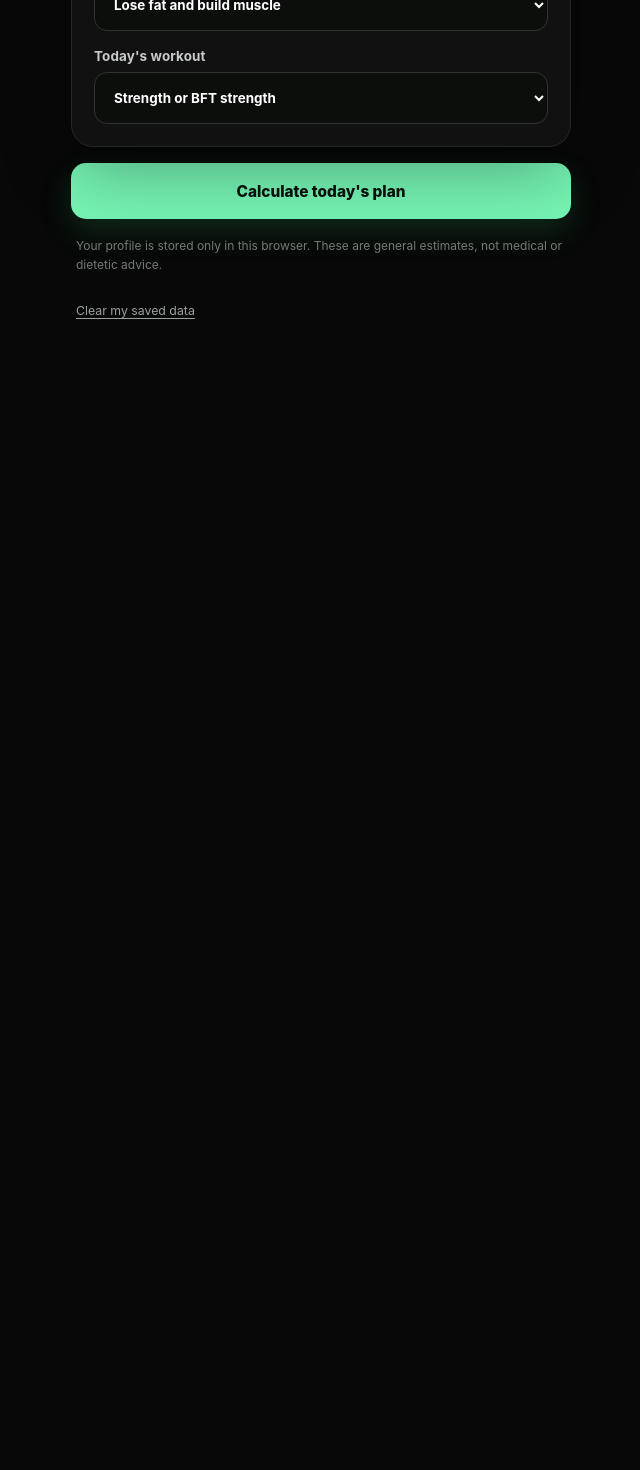
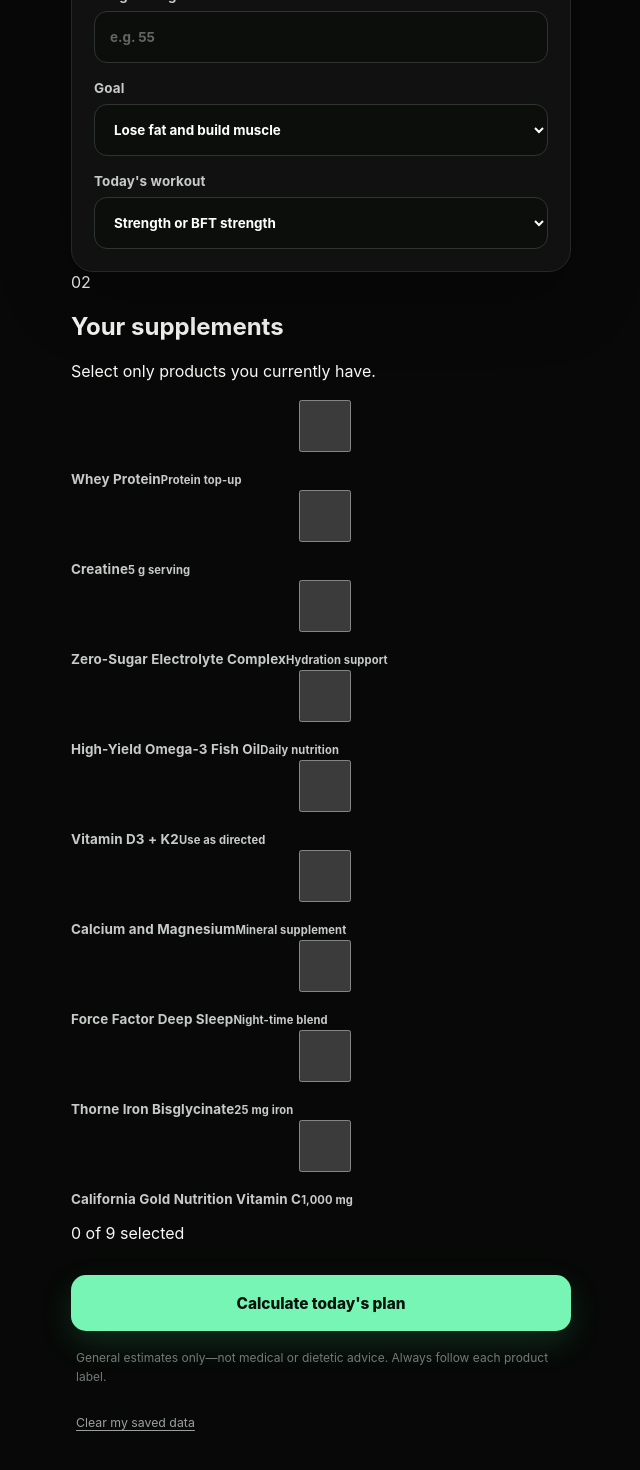
Before and after one commit to wonderchoc/daily-fuel, a React (Vite) app: page / in a window 1280 px wide. Shown: the part 762-2232 px from the top of the page, without its empty margins (319-959 px from the left). Before the commit the page ends 1142 px from the top, so only its background shows below. Built offline with nearby package versions, Linux system fonts and the light colour scheme.

Commit message:
Add supplement inventory and daily recommendations

```diff
--- a/src/App.tsx
+++ b/src/App.tsx
@@ -1,15 +1,9 @@
-import { useEffect, useState } from "react";
+import { useEffect, useMemo, useState } from "react";
 import "./App.css";
 
 type Goal = "fat-loss" | "recomposition" | "maintain" | "muscle-gain";
-type Workout =
-  | "rest"
-  | "yoga"
-  | "strength"
-  | "cardio"
-  | "easy-run"
-  | "long-run"
-  | "double-session";
+type Workout = "rest" | "yoga" | "strength" | "cardio" | "easy-run" | "long-run" | "double-session";
+type SupplementStatus = "recommended" | "optional" | "check";
 
 interface Profile {
   name: string;
@@ -21,122 +15,125 @@
   workout: Workout;
 }
 
-const STORAGE_KEY = "dailyFuelProfileV2";
+interface Supplement {
+  id: string;
+  name: string;
+  detail: string;
+}
+
+interface SupplementAdvice extends Supplement {
+  status: SupplementStatus;
+  reason: string;
+}
+
+const PROFILE_KEY = "dailyFuelProfileV2";
+const SUPPLEMENT_KEY = "dailyFuelSupplementsV2";
+
+const supplements: Supplement[] = [
+  { id: "whey", name: "Whey Protein", detail: "Protein top-up" },
+  { id: "creatine", name: "Creatine", detail: "5 g serving" },
+  { id: "electrolytes", name: "Zero-Sugar Electrolyte Complex", detail: "Hydration support" },
+  { id: "omega3", name: "High-Yield Omega-3 Fish Oil", detail: "Daily nutrition" },
+  { id: "d3k2", name: "Vitamin D3 + K2", detail: "Use as directed" },
+  { id: "calmag", name: "Calcium and Magnesium", detail: "Mineral supplement" },
+  { id: "sleep", name: "Force Factor Deep Sleep", detail: "Night-time blend" },
+  { id: "iron", name: "Thorne Iron Bisglycinate", detail: "25 mg iron" },
+  { id: "vitaminc", name: "California Gold Nutrition Vitamin C", detail: "1,000 mg" },
+];
 
 const defaultProfile: Profile = {
-  name: "",
-  age: "",
-  sex: "female",
-  heightCm: "",
-  weightKg: "",
-  goal: "recomposition",
-  workout: "strength",
+  name: "", age: "", sex: "female", heightCm: "", weightKg: "",
+  goal: "recomposition", workout: "strength",
 };
 
+function safelyLoad<T>(key: string, fallback: T): T {
+  try {
+    const saved = localStorage.getItem(key);
+    return saved ? JSON.parse(saved) as T : fallback;
+  } catch {
+    return fallback;
+  }
+}
+
+function getSupplementAdvice(item: Supplement, workout: Workout): SupplementAdvice {
+  const hardTraining = ["strength", "cardio", "long-run", "double-session"].includes(workout);
+  const endurance = ["cardio", "long-run", "double-session"].includes(workout);
+
+  switch (item.id) {
+    case "whey":
+      return { ...item, status: hardTraining ? "recommended" : "optional", reason: hardTraining ? "Useful after training if food will not cover your protein target." : "Use only to close a protein gap; whole foods can cover the target." };
+    case "creatine":
+      return { ...item, status: "recommended", reason: "Take your usual daily serving. Consistency matters more than workout timing." };
+    case "electrolytes":
+      return { ...item, status: endurance ? "recommended" : "optional", reason: endurance ? "Useful for longer, hotter or high-sweat training. Follow the product label." : "Usually optional for a short indoor session; water may be enough." };
+    case "omega3":
+      return { ...item, status: "optional", reason: "A routine nutrition choice, not a workout-specific boost. Take with food if it is part of your usual plan." };
+    case "d3k2":
+      return { ...item, status: "optional", reason: "Continue only as directed for your usual routine; it is not adjusted by today’s workout." };
+    case "calmag":
+      return { ...item, status: "optional", reason: "Not workout-specific. Use only within the label directions and your nutrition plan." };
+    case "sleep":
+      return { ...item, status: hardTraining ? "optional" : "optional", reason: "Optional at night if you already tolerate it. Check the full label and avoid combining with alcohol or sedating products." };
+    case "iron":
+      return { ...item, status: "check", reason: "Do not take iron because of a workout. Use only when a clinician has confirmed a need and advised the dose." };
+    case "vitaminc":
+      return { ...item, status: "optional", reason: "Not required for workout recovery. Stay within the label directions and avoid stacking other vitamin C products." };
+    default:
+      return { ...item, status: "optional", reason: "Follow the product label." };
+  }
+}
+
 function App() {
-  const [profile, setProfile] = useState<Profile>(() => {
-    const saved = localStorage.getItem(STORAGE_KEY);
-    return saved ? JSON.parse(saved) : defaultProfile;
-  });
+  const [profile, setProfile] = useState<Profile>(() => safelyLoad(PROFILE_KEY, defaultProfile));
+  const [selected, setSelected] = useState<string[]>(() => safelyLoad(SUPPLEMENT_KEY, []));
+  const [results, setResults] = useState<{ calories: number; protein: number; carbs: number; fat: number } | null>(null);
 
-  const [results, setResults] = useState<{
-    calories: number;
-    protein: number;
-    carbs: number;
-    fat: number;
-  } | null>(null);
+  useEffect(() => localStorage.setItem(PROFILE_KEY, JSON.stringify(profile)), [profile]);
+  useEffect(() => localStorage.setItem(SUPPLEMENT_KEY, JSON.stringify(selected)), [selected]);
 
-  useEffect(() => {
-localStorage.setItem(STORAGE_KEY, JSON.stringify(profile));
-  }, [profile]);
+  const advice = useMemo(
+    () => supplements.filter((item) => selected.includes(item.id)).map((item) => getSupplementAdvice(item, profile.workout)),
+    [selected, profile.workout],
+  );
 
-  function updateProfile<K extends keyof Profile>(
-    field: K,
-    value: Profile[K]
-  ) {
-    setProfile((current) => ({
-      ...current,
-      [field]: value,
-    }));
+  function updateProfile<K extends keyof Profile>(field: K, value: Profile[K]) {
+    setProfile((current) => ({ ...current, [field]: value }));
+  }
+
+  function toggleSupplement(id: string) {
+    setSelected((current) => current.includes(id) ? current.filter((item) => item !== id) : [...current, id]);
   }
 
   function calculatePlan() {
     const { age, sex, heightCm, weightKg, goal, workout } = profile;
     if (age === "" || heightCm === "" || weightKg === "") {
-  alert("Please enter your age, height and weight.");
-  return;
-}
-    if (
-      age < 18 ||
-      age > 100 ||
-      heightCm < 120 ||
-      heightCm > 230 ||
-      weightKg < 35 ||
-      weightKg > 250
-    ) {
+      alert("Please enter your age, height and weight.");
+      return;
+    }
+    if (age < 18 || age > 100 || heightCm < 120 || heightCm > 230 || weightKg < 35 || weightKg > 250) {
       alert("Please check your age, height and weight.");
       return;
     }
-
-    const sexAdjustment = sex === "male" ? 5 : -161;
-
-    const bmr =
-      10 * weightKg +
-      6.25 * heightCm -
-      5 * age +
-      sexAdjustment;
-
-    const baseCalories = bmr * 1.4;
-
-    const goalMultiplier: Record<Goal, number> = {
-      "fat-loss": 0.88,
-      recomposition: 0.95,
-      maintain: 1,
-      "muscle-gain": 1.08,
-    };
-
-    const workoutCalories: Record<Workout, number> = {
-      rest: 0,
-      yoga: 80,
-      strength: 180,
-      cardio: 220,
-      "easy-run": 200,
-      "long-run": 400,
-      "double-session": 500,
-    };
-
-    const proteinPerKg: Record<Goal, number> = {
-      "fat-loss": 2,
-      recomposition: 1.9,
-      maintain: 1.6,
-      "muscle-gain": 1.8,
-    };
-
-    const calorieTarget =
-      baseCalories * goalMultiplier[goal] +
-      workoutCalories[workout];
-
+    const bmr = 10 * weightKg + 6.25 * heightCm - 5 * age + (sex === "male" ? 5 : -161);
+    const goalMultiplier: Record<Goal, number> = { "fat-loss": 0.88, recomposition: 0.95, maintain: 1, "muscle-gain": 1.08 };
+    const workoutCalories: Record<Workout, number> = { rest: 0, yoga: 80, strength: 180, cardio: 220, "easy-run": 200, "long-run": 400, "double-session": 500 };
+    const proteinPerKg: Record<Goal, number> = { "fat-loss": 2, recomposition: 1.9, maintain: 1.6, "muscle-gain": 1.8 };
+    const calorieTarget = bmr * 1.4 * goalMultiplier[goal] + workoutCalories[workout];
     const protein = Math.round(weightKg * proteinPerKg[goal]);
     const fat = Math.round(weightKg * 0.8);
-
-    const remainingCalories =
-      calorieTarget - protein * 4 - fat * 9;
-
-    const carbs = Math.max(0, Math.round(remainingCalories / 4));
-
-    setResults({
-      calories: Math.round(calorieTarget),
-      protein,
-      carbs,
-      fat,
-    });
+    const carbs = Math.max(0, Math.round((calorieTarget - protein * 4 - fat * 9) / 4));
+    setResults({ calories: Math.round(calorieTarget), protein, carbs, fat });
   }
 
   function clearProfile() {
-    localStorage.removeItem(STORAGE_KEY);
+    localStorage.removeItem(PROFILE_KEY);
+    localStorage.removeItem(SUPPLEMENT_KEY);
     setProfile(defaultProfile);
+    setSelected([]);
     setResults(null);
   }
+
+  const numericChange = (field: "age" | "heightCm" | "weightKg", value: string) => updateProfile(field, value === "" ? "" : Number(value));
 
   return (
     <main className="page">
@@ -144,207 +141,53 @@
         <header>
           <p className="eyebrow">DAILY TRAINING NUTRITION</p>
           <h1>Daily Fuel</h1>
-          <p className="intro">
-            Calculate an estimated nutrition target based on your body,
-            goal and today&apos;s workout.
-          </p>
+          <p className="intro">Calculate an estimated nutrition target and see which supplements from your own inventory fit today.</p>
         </header>
 
-        <div className="form-grid">
-          <label>
-            Name
-            <input
-              type="text"
-              value={profile.name}
-              placeholder="Your name"
-              onChange={(event) =>
-                updateProfile("name", event.target.value)
-              }
-            />
-          </label>
+        <section className="panel">
+          <div className="section-heading"><span>01</span><div><h2>Your profile</h2><p>Saved only on this device.</p></div></div>
+          <div className="form-grid">
+            <label>Name<input type="text" value={profile.name} placeholder="Your name" onChange={(event) => updateProfile("name", event.target.value)} /></label>
+            <label>Age<input type="number" value={profile.age} placeholder="e.g. 44" min="18" max="100" inputMode="numeric" onChange={(event) => numericChange("age", event.target.value)} /></label>
+            <label>Sex<select value={profile.sex} onChange={(event) => updateProfile("sex", event.target.value as Profile["sex"])}><option value="female">Female</option><option value="male">Male</option></select></label>
+            <label>Height in cm<input type="number" value={profile.heightCm} placeholder="e.g. 163" min="120" max="230" inputMode="decimal" onChange={(event) => numericChange("heightCm", event.target.value)} /></label>
+            <label>Weight in kg<input type="number" value={profile.weightKg} placeholder="e.g. 55" min="35" max="250" step="0.1" inputMode="decimal" onChange={(event) => numericChange("weightKg", event.target.value)} /></label>
+            <label>Goal<select value={profile.goal} onChange={(event) => updateProfile("goal", event.target.value as Goal)}><option value="fat-loss">Lose fat</option><option value="recomposition">Lose fat and build muscle</option><option value="maintain">Maintain</option><option value="muscle-gain">Build muscle</option></select></label>
+            <label className="full-width">Today&apos;s workout<select value={profile.workout} onChange={(event) => updateProfile("workout", event.target.value as Workout)}><option value="rest">Rest day</option><option value="yoga">Yoga or Pilates</option><option value="strength">Strength or BFT strength</option><option value="cardio">BFT cardio or mixed training</option><option value="easy-run">Easy run</option><option value="long-run">Long or hard run</option><option value="double-session">Double session</option></select></label>
+          </div>
+        </section>
 
-          <label>
-            Age
-            <input
-              type="number"
-              value={profile.age}
-                placeholder="e.g. 44"
-                min="18"
-                max="100"
-                inputMode="numeric"
-                onChange={(event) =>
-                  updateProfile(
-                "age",
-                event.target.value === "" ? "" : Number(event.target.value)
-                )
-              }
-            />
-          </label>
+        <section className="panel supplement-panel">
+          <div className="section-heading"><span>02</span><div><h2>Your supplements</h2><p>Select only products you currently have.</p></div></div>
+          <div className="supplement-list">
+            {supplements.map((item) => (
+              <label className={`supplement-option ${selected.includes(item.id) ? "selected" : ""}`} key={item.id}>
+                <input type="checkbox" checked={selected.includes(item.id)} onChange={() => toggleSupplement(item.id)} />
+                <span className="checkmark" aria-hidden="true">{selected.includes(item.id) ? "✓" : ""}</span>
+                <span><strong>{item.name}</strong><small>{item.detail}</small></span>
+              </label>
+            ))}
+          </div>
+          <p className="selection-count">{selected.length} of {supplements.length} selected</p>
+        </section>
 
-          <label>
-            Sex
-            <select
-              value={profile.sex}
-              onChange={(event) =>
-                updateProfile(
-                  "sex",
-                  event.target.value as Profile["sex"]
-                )
-              }
-            >
-              <option value="female">Female</option>
-              <option value="male">Male</option>
-            </select>
-          </label>
-
-          <label>
-            Height in cm
-            <input
-  type="number"
-  value={profile.heightCm}
-  placeholder="e.g. 163"
-  min="120"
-  max="230"
-  inputMode="decimal"
-  onChange={(event) =>
-    updateProfile(
-      "heightCm",
-      event.target.value === "" ? "" : Number(event.target.value)
-    )
-  }
-/>
-          </label>
-
-          <label>
-            Weight in kg
-            <input
-  type="number"
-  value={profile.weightKg}
-  placeholder="e.g. 55"
-  min="35"
-  max="250"
-  step="0.1"
-  inputMode="decimal"
-  onChange={(event) =>
-    updateProfile(
-      "weightKg",
-      event.target.value === "" ? "" : Number(event.target.value)
-    )
-  }
-/>
-          </label>
-
-          <label>
-            Goal
-            <select
-              value={profile.goal}
-              onChange={(event) =>
-                updateProfile(
-                  "goal",
-                  event.target.value as Goal
-                )
-              }
-            >
-              <option value="fat-loss">Lose fat</option>
-              <option value="recomposition">
-                Lose fat and build muscle
-              </option>
-              <option value="maintain">Maintain</option>
-              <option value="muscle-gain">Build muscle</option>
-            </select>
-          </label>
-
-          <label className="full-width">
-            Today&apos;s workout
-            <select
-              value={profile.workout}
-              onChange={(event) =>
-                updateProfile(
-                  "workout",
-                  event.target.value as Workout
-                )
-              }
-            >
-              <option value="rest">Rest day</option>
-              <option value="yoga">Yoga or Pilates</option>
-              <option value="strength">Strength or BFT strength</option>
-              <option value="cardio">BFT cardio or mixed training</option>
-              <option value="easy-run">Easy run</option>
-              <option value="long-run">Long or hard run</option>
-              <option value="double-session">Double session</option>
-            </select>
-          </label>
-        </div>
-
-        <button className="calculate-button" onClick={calculatePlan}>
-          Calculate today&apos;s plan
-        </button>
+        <button className="calculate-button" onClick={calculatePlan}>Calculate today&apos;s plan</button>
 
         {results && (
-          <section className="results">
-            <div className="results-heading">
-              <div>
-                <p className="eyebrow">TODAY&apos;S ESTIMATE</p>
-                <h2>
-                  {profile.name
-                    ? `${profile.name}'s plan`
-                    : "Your daily plan"}
-                </h2>
-              </div>
-
-              <strong>{results.calories} kcal</strong>
-            </div>
-
-            <div className="macro-grid">
-              <article>
-                <span>Protein</span>
-                <strong>{results.protein} g</strong>
-              </article>
-
-              <article>
-                <span>Carbohydrates</span>
-                <strong>{results.carbs} g</strong>
-              </article>
-
-              <article>
-                <span>Fat</span>
-                <strong>{results.fat} g</strong>
-              </article>
-            </div>
-
-            <div className="guidance">
-              <h3>Today&apos;s guidance</h3>
-              <ul>
-                <li>
-                  Divide protein across three to five meals.
-                </li>
-                <li>
-                  Use protein powder only if food does not meet your
-                  protein target.
-                </li>
-                <li>
-                  Consider additional fluids and electrolytes for long,
-                  outdoor or high-sweat sessions.
-                </li>
-                <li>
-                  Supplements cannot replace adequate food, sleep and
-                  resistance training.
-                </li>
-              </ul>
+          <section className="results" aria-live="polite">
+            <div className="results-heading"><div><p className="eyebrow">TODAY&apos;S ESTIMATE</p><h2>{profile.name ? `${profile.name}'s plan` : "Your daily plan"}</h2></div><strong>{results.calories} kcal</strong></div>
+            <div className="macro-grid"><article><span>Protein</span><strong>{results.protein} g</strong></article><article><span>Carbohydrates</span><strong>{results.carbs} g</strong></article><article><span>Fat</span><strong>{results.fat} g</strong></article></div>
+            <div className="supplement-plan">
+              <div className="section-heading compact"><span>03</span><div><h2>Supplement plan</h2><p>Based on today&apos;s workout and your selected inventory.</p></div></div>
+              {advice.length === 0 ? <p className="empty-state">No supplements selected. Food, fluids, sleep and training remain the foundation.</p> : (
+                <div className="advice-list">{advice.map((item) => <article className={`advice-card ${item.status}`} key={item.id}><div><span className="status">{item.status === "recommended" ? "Recommended today" : item.status === "check" ? "Check first" : "Routine / optional"}</span><h3>{item.name}</h3></div><p>{item.reason}</p></article>)}</div>
+              )}
+              <div className="safety-note"><strong>Safety check</strong><p>Supplements can interact with medicines or health conditions. Check with a clinician or pharmacist if you are pregnant, managing a condition, taking regular medication, or unsure about combined ingredients. Vitamin K can interact with warfarin.</p></div>
             </div>
           </section>
         )}
 
-        <div className="privacy">
-          <p>
-            Your profile is stored only in this browser. These are general
-            estimates, not medical or dietetic advice.
-          </p>
-
-          <button className="clear-button" onClick={clearProfile}>
-            Clear my saved data
-          </button>
-        </div>
+        <div className="privacy"><p>General estimates only—not medical or dietetic advice. Always follow each product label.</p><button className="clear-button" onClick={clearProfile}>Clear my saved data</button></div>
       </section>
     </main>
   );
```
